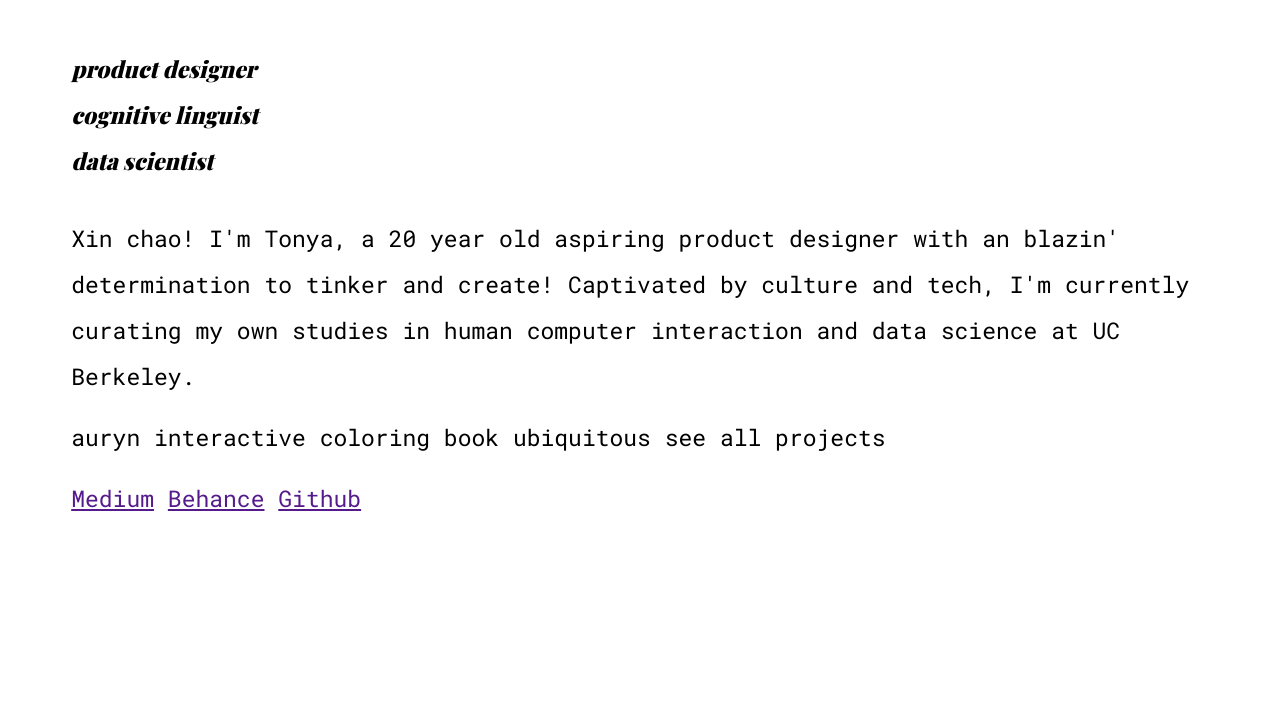
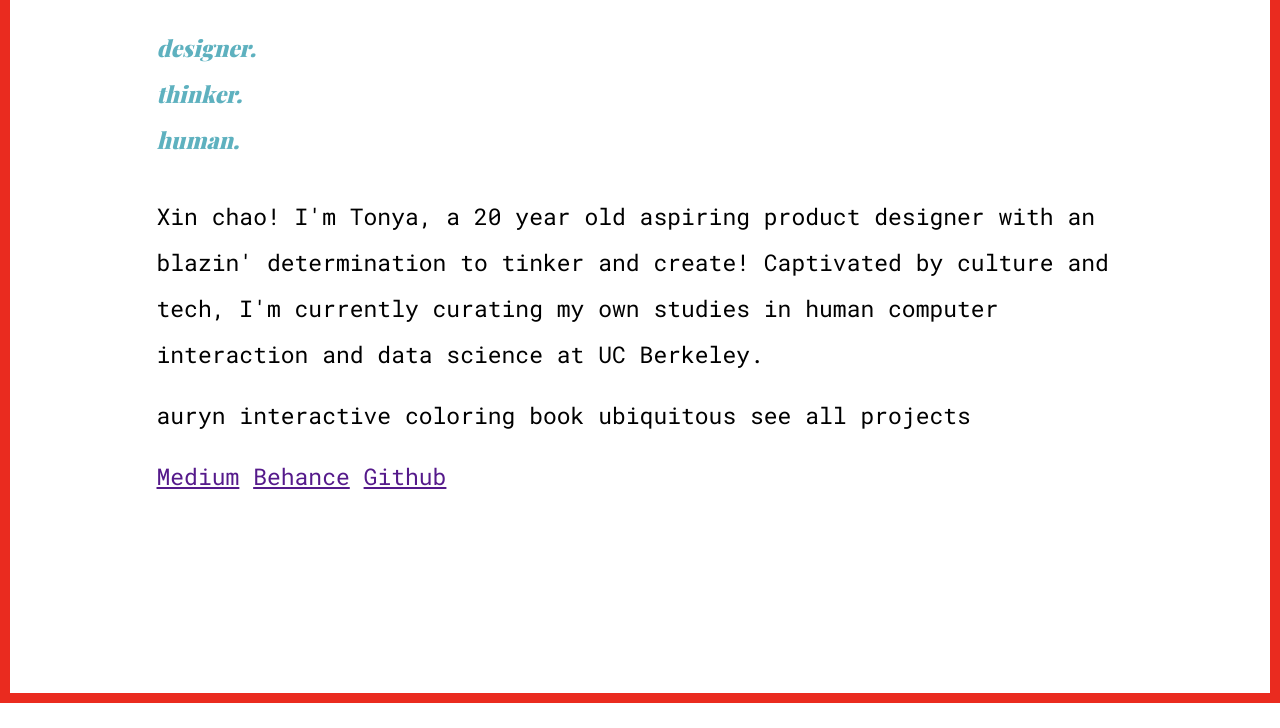
Before and after one commit to tawnzz/tonyanguyen.github.io, a plain HTML site: page index.html in a window 1280 px wide. Shown: the part 97-825 px from the top of the page. Before the commit the page ends 800 px from the top, so only its background shows below. Drawn offline with nearby package versions, Linux system fonts and the light colour scheme; a web font is replaced by a local one.

Commit message:
more changes

```diff
--- a/assets/css/index.css
+++ b/assets/css/index.css
@@ -5,10 +5,13 @@ body {
 }
 
 /*page container*/
+element.style {
+    transform: matrix(1, 0, 0, 1, 0, 0);
+}
 
 .border-wrapper .default .border {
     z-index: 9999;
-    background-color: #2a64f8;
+    background-color: #EA2B1F;
 }
 
 .border.top {
@@ -18,9 +21,35 @@ body {
     transform-origin: top left;
 }
 
+.border.right {
+    position: fixed;
+    top: 0;
+    right: 0;
+    transform-origin: top right;
+}
+
+.border.left {
+    position: fixed;
+    top: 0;
+    left: 0;
+    transform-origin: top left;
+}
+
+.border.bottom {
+    position: fixed;
+    bottom: 0;
+    left: 0;
+    transform-origin: top left;
+}
+
 .border.horizontal {
     width: 100%;
     height: 10px;
+}
+
+.border.vertical {
+    width: 10px;
+    height: 100%;
 }
 
 .border {
@@ -29,20 +58,23 @@ body {
 }
 
 .container {
-  margin-top: 25px;
   margin: 0 auto;
   background-color: white;
-  height: 90%;
+  height: 100%;
   width: 90%;
-  padding-left: 50px;
-  padding-right: 50px;
   padding-top: 25px;
+}
+
+.content {
+  padding-top: 2%;
+  margin: 0 auto;
+  width: 85%;
 }
 
 /*menu and header*/
 .top-bar {
+  position: relative;
   display: block;
-  width: 100%;
 }
 
 .header {
@@ -50,6 +82,8 @@ body {
 
 }
 .navmenu {
+  position: fixed;
+  right: 5%;
   float: right;
 
 }
@@ -94,7 +128,7 @@ body {
 /*content spacing*/
 
 .content {
-  margin-top: 100px;
+  margin-top: 35px;
 }
 
 .item {
@@ -104,8 +138,11 @@ body {
 /*things I believe apply to me! hehe*/
 .tagline {
   font-family: 'Playfair Display', serif;
+  font-size: calc(80px + .5vw);
   font-style: italic;
   font-weight: 900;
+  color: #5EB1BF;
+  line-height: 1.1;
 }
 
 /*social media footer*/
@@ -126,12 +163,6 @@ body {
     line-height: 200%;
     font-size: 22px;
   }
-
-  #all-text {
-    margin-top: 150px;
-    margin-left: 100px;
-    margin-right: 100px;
-  }
 }
 
 
@@ -143,9 +174,4 @@ body {
     font-size: 23px;
   }
 
-  #all-text {
-    margin-top: 150px;
-    margin-left: 100px;
-    margin-right: 100px;
-  }
 }
--- a/index.html
+++ b/index.html
@@ -39,15 +39,15 @@
 		<div class="header">
 	 		Tonya Nguyen
 	 	</div>
-		<div class="navmenu" style="cursor:pointer" onclick="openNav()"> menu &#9776;</div>
+		<div class="navmenu" style="cursor:pointer" onclick="openNav()"> &#9776;</div>
 		</div>
 
 		 <div class="content">
 		 	<h1>
 			 	 <div class="item tagline">
-					<div>product designer</div>
-					<div>cognitive linguist</div>
-					<div>data scientist</div>
+					<div>designer.</div>
+					<div>thinker.</div>
+					<div>human.</div>
 			 	</div>
 		 	</h1>
 		 	<div class="item description">
```
